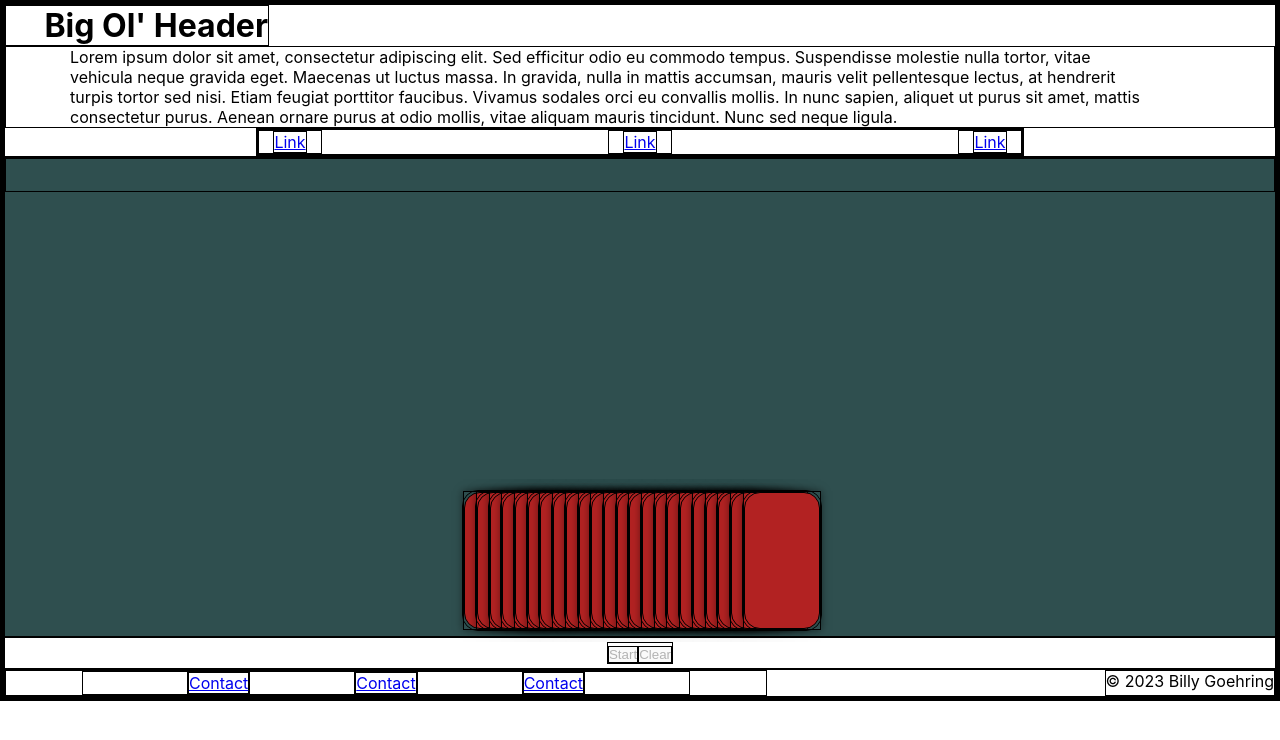
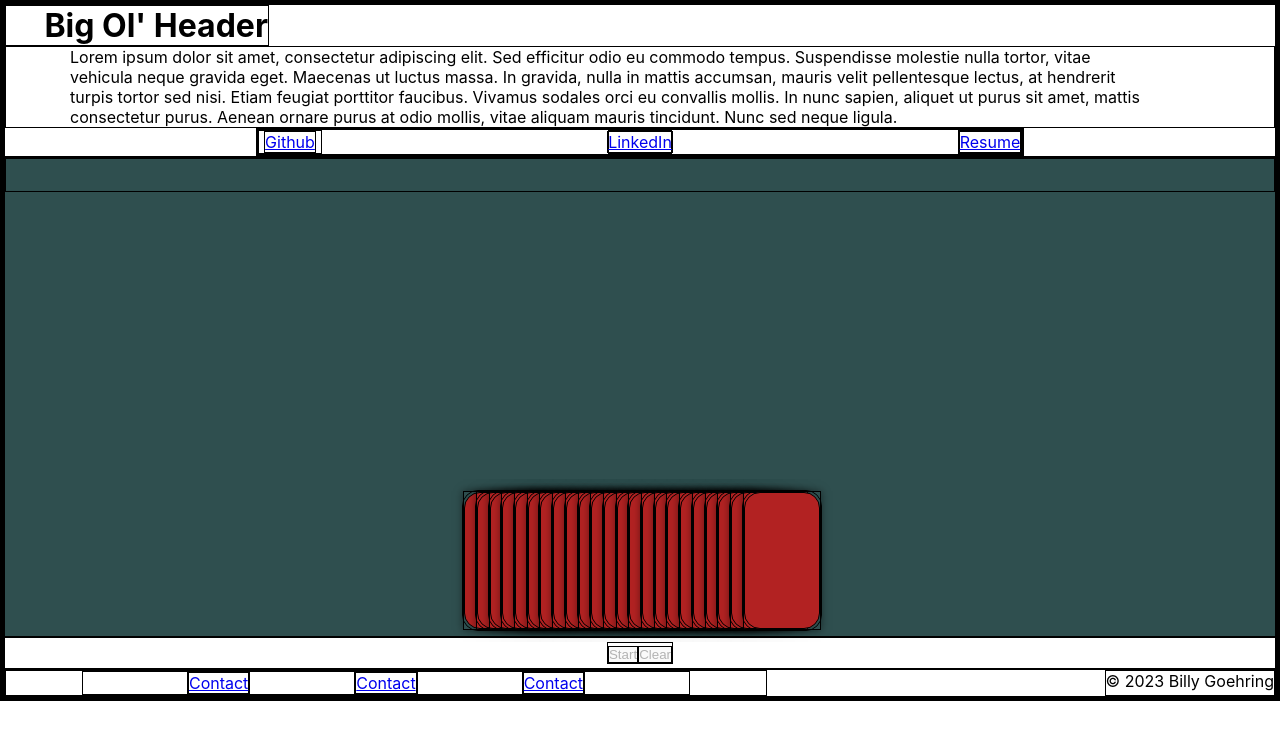
Before and after one commit to billydean/nostalgic-tarot, a React (Vite) app: page / in a window 1280 px wide. Shown: the top 740 px of the page. Built offline with nearby package versions, Linux system fonts and the light colour scheme.

Commit message:
A little clean up. Removed stuff commented out for a long time

```diff
--- a/src/app/App.jsx
+++ b/src/app/App.jsx
@@ -14,15 +14,11 @@ function App() {
     setReadingClass('open-reading');
     for (let each of selection) {
       let card = document.querySelector(`.${each}`);
-      // card.className = `card target-${selection.indexOf(each)}`;
       let c = card.children;
-      // card.classList.toggle('flipped')
       c[0].classList.toggle('flipped');
-      // c[1].classList.toggle('flipped');
       card.classList.toggle('resting');
       card.classList.toggle('select-card')
       card.classList.toggle(`target-${selection.indexOf(each)}`);
-      // card.classList.toggle(each);
     }
   }
 
--- a/src/app/components/Footers.jsx
+++ b/src/app/components/Footers.jsx
@@ -10,6 +10,6 @@ function Footer () {
             <p>© 2023 Billy Goehring</p>
         </footer>
     )
-};
+}
 
 export default Footer;
--- a/src/app/components/Nav.jsx
+++ b/src/app/components/Nav.jsx
@@ -5,9 +5,9 @@ function Nav () {
     return (
         <nav className="navbar">
             <ul>
-                <li><a href="/">Link</a></li>
-                <li><a href="/">Link</a></li>
-                <li><a href="/">Link</a></li>
+                <li><a href="/">Github</a></li>
+                <li><a href="/">LinkedIn</a></li>
+                <li><a href="/">Resume</a></li>
             </ul>
         </nav>
     )
--- a/src/app/components/Reading.jsx
+++ b/src/app/components/Reading.jsx
@@ -7,7 +7,6 @@ function ReadingSpace (props) {
 
     return (
         <div className={props.class}>
-            {/* <div style={{height: "50vh"}}></div> */}
             <Deck
             count={props.count}
             setCount={props.setCount}
```
Also changed, not shown: src/app/components/Card.jsx (deleted, +0 -11 lines), src/app/components/Deck.jsx (+0 -11 lines).
